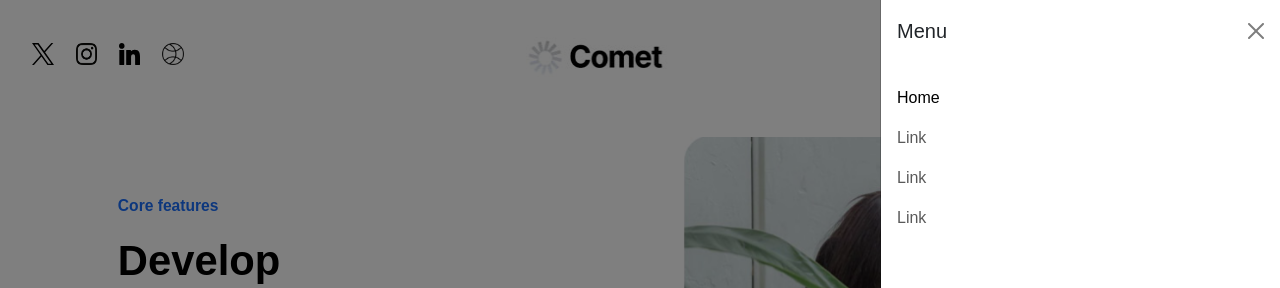
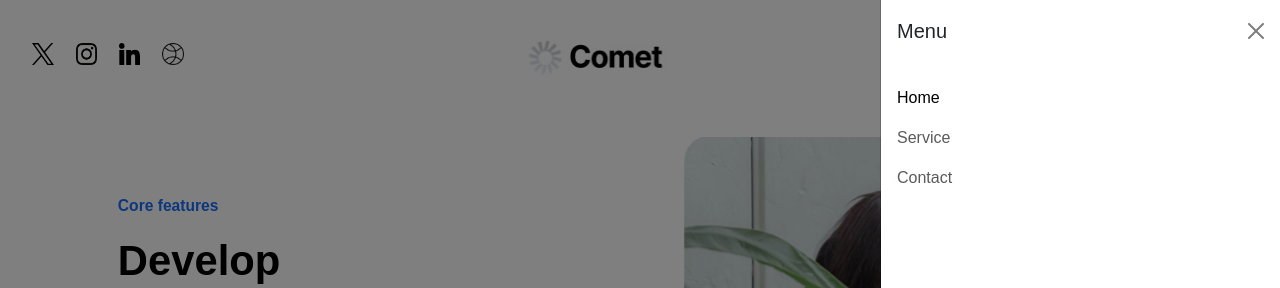
Before and after one commit to AntonellaZacagnino/Challenge-Domo, a React (Create React App) app: page / in a window 1280 px wide. Both pictures are taken after a click on the button "Toggle navigation". Shown: the top 288 px of the page. Built offline with nearby package versions, Linux system fonts and the light colour scheme.

Commit message:
Update App.js

```diff
--- a/src/App.js
+++ b/src/App.js
@@ -45,13 +45,10 @@ function App() {
                     <a className="nav-link active" aria-current="page" href="/">Home</a>
                   </li>
                   <li className="nav-item">
-                    <a className="nav-link" href="/">Link</a>
+                    <a className="nav-link" href="/">Service</a>
                   </li>
                   <li className="nav-item">
-                    <a className="nav-link" href="/">Link</a>
-                  </li>
-                  <li className="nav-item">
-                    <a className="nav-link" href="/">Link</a>
+                    <a className="nav-link" href="/">Contact</a>
                   </li>
                 </ul>
               </div>
```
